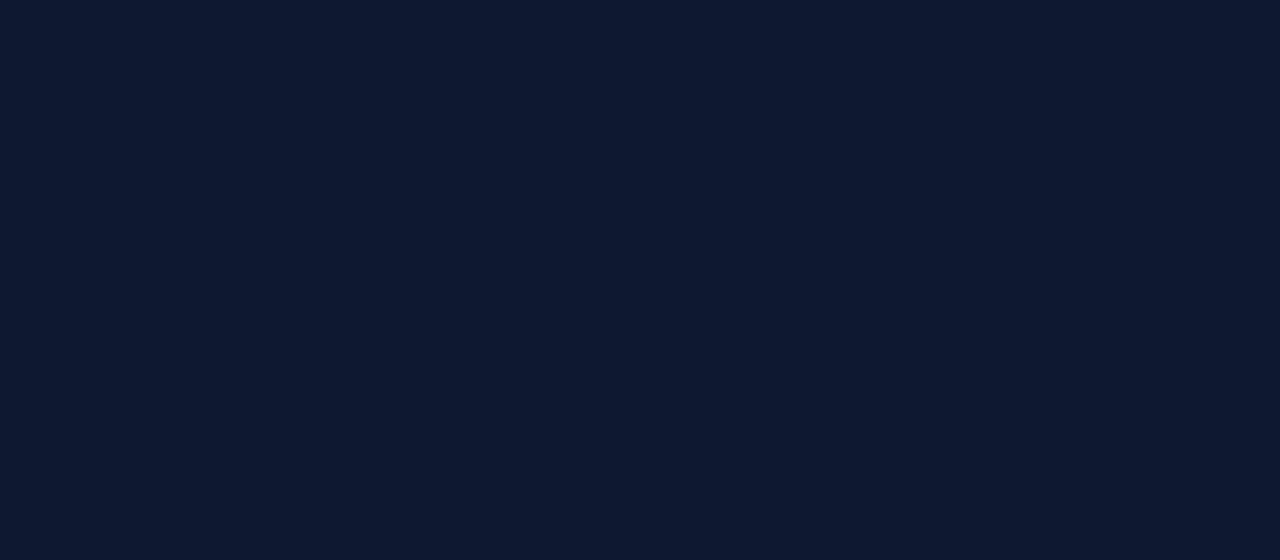
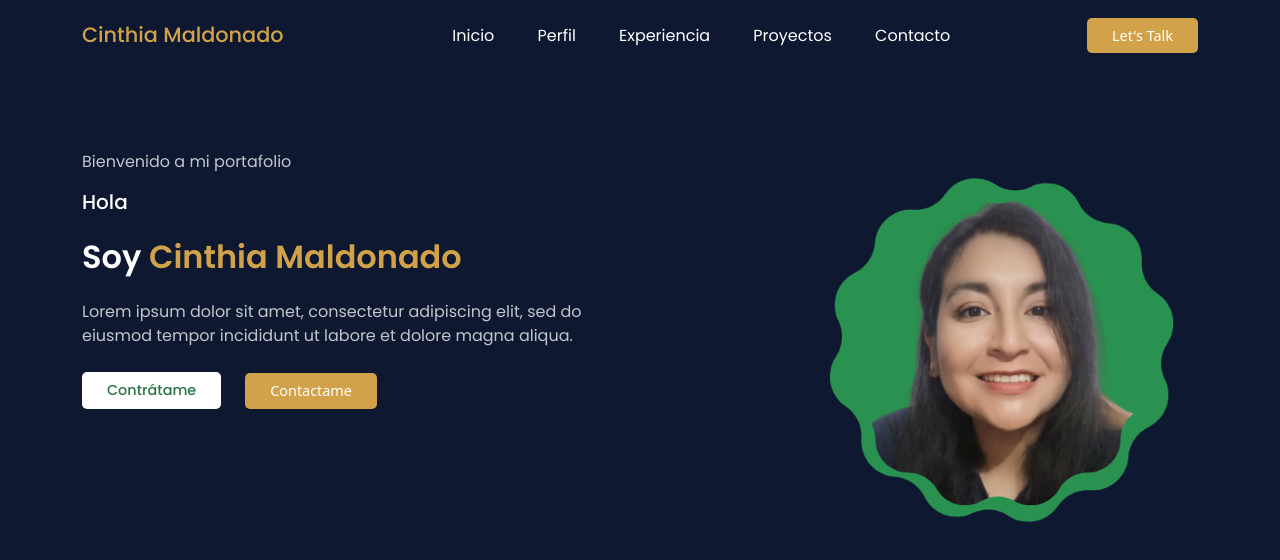
Before and after one commit to cinthiapiera/Portafolio, a React (Create React App) app: page / in a window 1280 px wide. Shown: the top 560 px of the page. Built offline with nearby package versions, Linux system fonts and the light colour scheme.

Commit message:
nav-section

```diff
--- a/src/App.css
+++ b/src/App.css
@@ -1,87 +1,51 @@
-/* .App {
-  text-align: center;
-}
-
-.App-logo {
-  height: 40vmin;
-  pointer-events: none;
-}
-
-@media (prefers-reduced-motion: no-preference) {
-  .App-logo {
-    animation: App-logo-spin infinite 20s linear;
-  }
-}
-
-.App-header {
-  background-color: #282c34;
-  min-height: 100vh;
-  display: flex;
-  flex-direction: column;
-  align-items: center;
-  justify-content: center;
-  font-size: calc(10px + 2vmin);
-  color: white;
-}
-
-.App-link {
-  color: #61dafb;
-}
-
-@keyframes App-logo-spin {
-  from {
-    transform: rotate(0deg);
-  }
-  to {
-    transform: rotate(360deg);
-  }
-} */
-
 /*==================== GOOGLE FONTS ====================*/
 @import url('https://fonts.googleapis.com/css2?family=Poppins:wght@400;500;600&display=swap');
 
-/*==================== BASE STYLe ====================*/
+/*==================== BASE STYLE====================*/
 *{
   margin: 0;
   padding: 0;
   box-sizing: border-box;
 }
 
-body {
+body{
   background: #0E1831;
+  /* background: #2a7545; */
 }
 
-html {
+html{
   scroll-behavior: smooth;
 }
 
-h1,h2,h3,h4,h5,h6 {
+h1,h2,h3,h4,h5,h6{
   color: #fff;
   font-family: "Poppins", sans-serif;
   margin: 0;
 }
 
-h1,h2 {
+h1,h2{
   font-size: 2rem;
   font-weight: 500;
 }
 
-p {
+p{
   color: #fff;
   opacity: 75%;
   font-size: 1rem;
   font-family: "Poppins", sans-serif;
+  font-weight: 400;
 }
 
-ul {
+ul{
   list-style: none;
   margin: 0;
 }
 
-a {
+a{
+  color: unset;
+  font-family: "Poppins", sans-serif;
+}
+
+a:hover{
   color: unset;
 }
-
-a:hover {
-  color: unset;
-}
--- a/src/App.js
+++ b/src/App.js
@@ -1,10 +1,11 @@
-// import logo from './logo.svg';
 import './App.css';
 import Layout from './components/Layout/Layout';
 
-function App() {
+const App = () => {
   return (
-    <Layout/>
+    <div>
+      <Layout/>
+    </div>
   )
 }
 
--- a/src/components/Header/Header.css
+++ b/src/components/Header/Header.css
@@ -0,0 +1,64 @@
+.header{
+    width: 100%;
+    height: 70px;
+    line-height: 70px;
+    position: fixed;
+    top: 0;
+    left: 0;
+    z-index: 1;
+}
+
+.logo h5{
+    font-size: 1.3rem ;
+    color: #d1a249;
+    /* color: #7865ff; */
+}
+
+.nav__list{
+    display: flex;
+    align-items: center;
+    column-gap: 2.7rem;
+}
+
+.nav__item a{
+    color: #fff;
+    transition: 0.3s;
+    text-decoration: none;
+    font-weight: 400;
+    cursor: pointer;
+}
+
+.nav__item a:hover{
+    /* color: #7865ff; */
+    color: #d1a249;
+}
+
+.btn{
+    background: #d1a249;
+    /* background: #7865ff; */
+    color: #fff;
+    border: none;
+    outline: none;
+    border-radius: 5px;
+    font-size: 0.9rem;
+    padding: 7px 25px;
+}
+
+.btn:hover{
+    color: #fff;
+}
+
+.mobile__menu i{
+    color: #fff;
+    font-size: 1.3rem;
+    cursor: pointer;
+}
+
+.mobile__menu{
+    display: none;
+}
+
+/* .header__shrink{
+    background: #132347;
+    box-shadow: 2px 2px 4px -2px #7865ff;
+} */
--- a/src/components/Header/Header.jsx
+++ b/src/components/Header/Header.jsx
@@ -1,26 +1,27 @@
-import React from 'react'
-import { Container } from 'reactstrap'
+import React from 'react';
+import { Container } from 'reactstrap';
+import './Header.css';
 
 const navLinks = [
     {
-        display: 'Home',
-        url: '#home'
+        display: 'Inicio',
+        url: '#inicio'
     },
     {
-        display: 'About',
-        url: '#about'
+        display: 'Perfil',
+        url: '#perfil'
     },
     {
-        display: 'Services',
-        url: '#services'
+        display: 'Experiencia',
+        url: '#experiencia'
     },
     {
-        display: 'Portfolio',
-        url: '#portfolio'
+        display: 'Proyectos',
+        url: '#proyectos'
     },
     {
-        display: 'Contact',
-        url: '#contact'
+        display: 'Contacto',
+        url: '#contacto'
     }
 ]
 
@@ -45,7 +46,7 @@ const Header = () => {
                         }
                     </ul>
                 </div>
-                <div className="nav__rigth">
+                <div className="nav__right d-flex align-items-center gap-4">
                     <button className="btn">Let's Talk</button>
                     <span className="mobile__menu"><i class="ri-menu-5-line"></i></span>
                 </div>
--- /dev/null
+++ b/src/components/HeroSection/HeroSection.css
@@ -0,0 +1,33 @@
+.hire__btn{
+    background: #fff;
+    color: #2a7545;
+}
+
+.hire__btn a{
+    text-decoration: none;
+    font-weight: 500;
+}
+
+.hire__btn:hover a{
+    color: #2a7545;
+}
+
+.hero__title span{
+    color: #d1a249;
+}
+
+.hero__title{
+    font-weight: 600;
+}
+
+.hero__img{
+    width: 400px;
+    height: 400px;
+    /* background: #0E1831; */
+
+    margin-left: auto;
+}
+
+.hero__section{
+    padding-top: 150px;
+}
--- /dev/null
+++ b/src/components/HeroSection/HeroSection.jsx
@@ -0,0 +1,36 @@
+import React from 'react';
+import './HeroSection.css';
+import { Container, Row, Col } from 'reactstrap';
+import perfil from '../../assests/foto_perfil.png';
+
+const HeroSection = () => {
+  return (
+    <section className='hero__section' id='home'>
+        <Container>
+            <Row>
+                <Col lg='6' md='6'>
+                    <div className="hero__content">
+                        <p className='mb-3'>Bienvenido a mi portafolio</p>
+                        <h5 className='mb-4'>Hola</h5>
+                        <h2 className='hero__title mb-4'>Soy <span>Cinthia Maldonado</span></h2>
+                        <p>
+                            Lorem ipsum dolor sit amet, consectetur adipiscing elit, sed do eiusmod tempor incididunt ut labore et dolore magna aliqua.
+                        </p>
+                        <div className="mt-4 hero__btns d-flex align-items-center gap-4">
+                            <button className="btn hire__btn"><a href="#a">Contrátame</a></button>
+                            <button className="btn">Contactame</button>
+                        </div>
+                    </div>
+                </Col>
+                <Col lg='6' md='6'>
+                    <div className="hero__img">
+                        <img src={perfil} alt="" className='w-100'/>
+                    </div>
+                </Col>
+            </Row>
+        </Container>
+    </section>
+  )
+}
+
+export default HeroSection
--- a/src/components/Layout/Layout.jsx
+++ b/src/components/Layout/Layout.jsx
@@ -1,11 +1,15 @@
-import React, { Fragment } from 'react'
-import Header from '../Header/Header'
+import React, { Fragment } from 'react';
+import Header from '../Header/Header';
+import HeroSection from '../HeroSection/HeroSection';
 
 const Layout = () => {
-  return
-  <Fragment>
-    <Header/>
-  </Fragment>
+  return(
+    <Fragment>
+      <Header/>
+      <HeroSection/>
+    </Fragment>
+  )
+
 }
 
 export default Layout;
```
Also changed, not shown: src/assests/foto_perfil.png (added), src/logo.svg (deleted).
